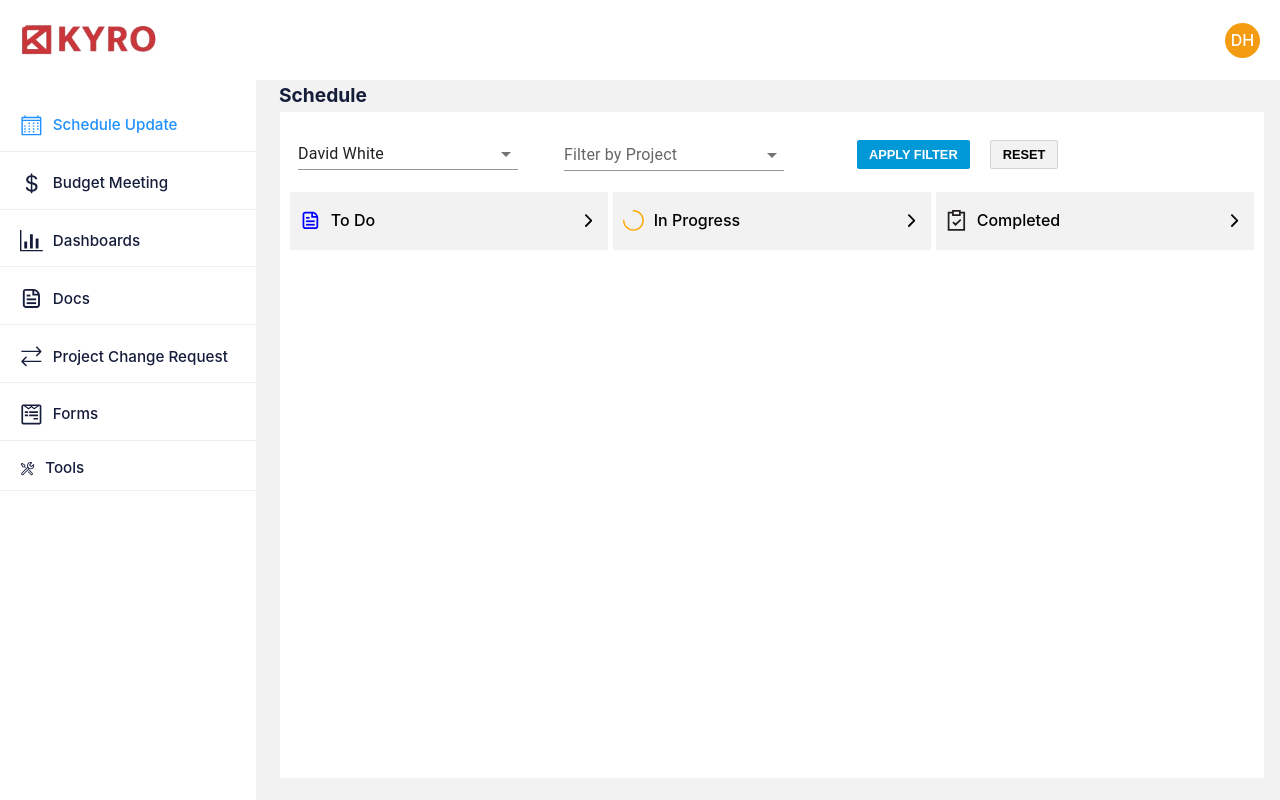
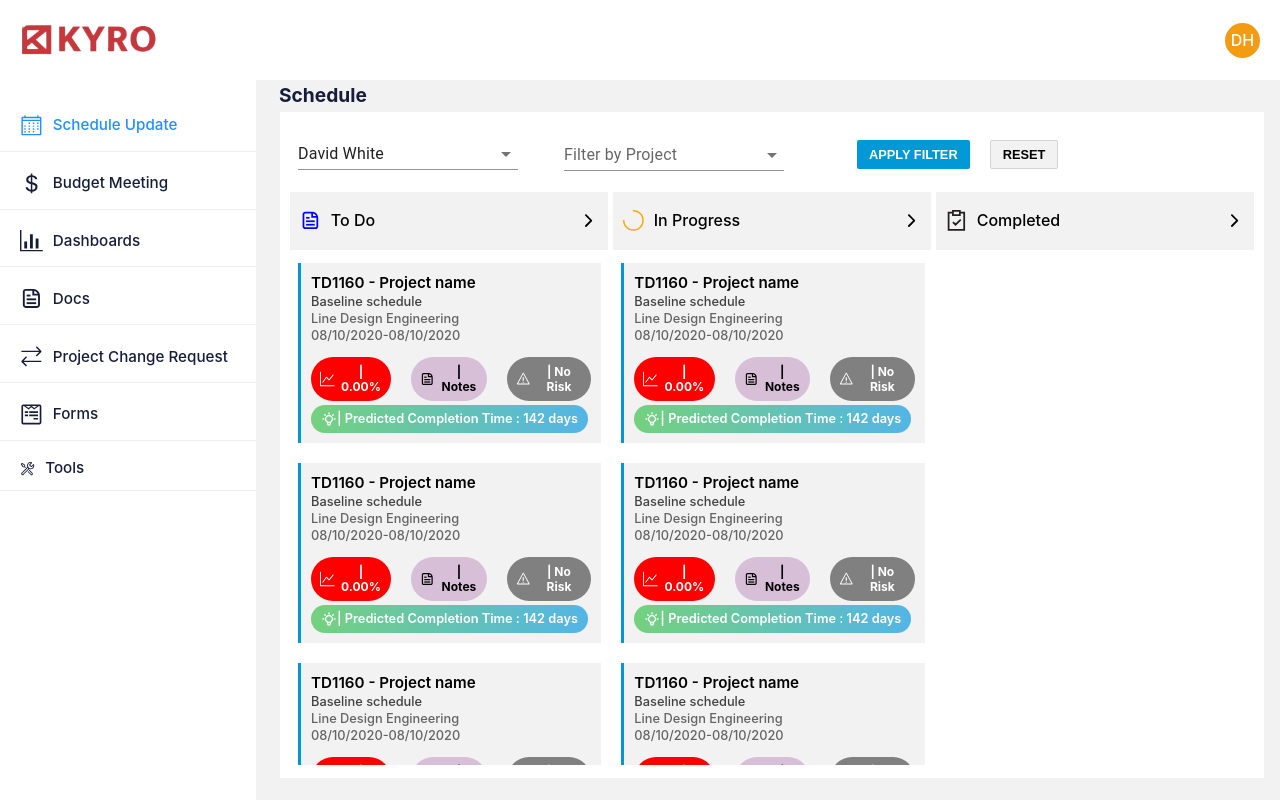
Before and after one commit to mohan2002/Kyrosaas-task, a React (Create React App) app: page / in a window 1280 px wide. Built offline with nearby package versions, Linux system fonts and the light colour scheme.

Commit message:
Dashboard ui finished

```diff
--- /dev/null
+++ b/src/Component/DataCards.js
@@ -0,0 +1,45 @@
+import React from 'react'
+import "./Styles/Datacard.css"
+import {CgFileDocument} from "react-icons/cg"
+import {VscWarning} from "react-icons/vsc"
+import {BsGraphUp} from "react-icons/bs"
+import {HiOutlineLightBulb} from "react-icons/hi"
+
+function DataCards() {
+  const tempstyle = {fontSize:"1rem"};
+  return (
+    <div className='card-container'>
+        <div className='project-details'>
+            <p className='project-name'>TD1160 - Project name</p>
+            <p className='project-schedule'>Baseline schedule</p>
+            <p className='project-engineer'>Line Design Engineering</p>
+            <p className='project-date'>08/10/2020-08/10/2020</p>
+        </div>
+
+
+        <div className='project-stats'>
+            <div className='one'>
+                <BsGraphUp style={tempstyle}/>
+                <p>| 0.00%</p>
+            </div>
+            <div className='two'>
+                <CgFileDocument style={tempstyle}/>
+                <p>| Notes</p>
+            </div>
+            <div className='three'>
+                <VscWarning style={tempstyle}/>
+                <p>| No Risk</p>
+            </div>
+        </div>
+
+        <div className='project-duration'>
+            <div className='dr'>
+                <HiOutlineLightBulb style={tempstyle}/>
+                <p> | Predicted Completion Time : 142 days</p>
+            </div>
+        </div>
+    </div>
+  )
+}
+
+export default DataCards
--- a/src/Component/Datapart.js
+++ b/src/Component/Datapart.js
@@ -13,6 +13,7 @@ import {CgFileDocument} from "react-icons/cg"
 import {AiOutlineLoading3Quarters} from "react-icons/ai"
 import {GrCompliance} from "react-icons/gr"
 import {IoIosArrowForward} from "react-icons/io"
+import DataCards from './DataCards';
 
 
 
@@ -120,6 +121,20 @@ function Datapart() {
           </div>
         </section>
 
+
+
+        <section className='section-datas'>
+              <DataCards/>
+              <DataCards/>
+              <DataCards/>
+              <DataCards/>
+              <DataCards/>
+              <DataCards/>
+              <DataCards/>
+              <DataCards/>
+              <DataCards/>
+              <DataCards/>
+        </section>
       </div>
     </div>
   )
--- /dev/null
+++ b/src/Component/Styles/Datacard.css
@@ -0,0 +1,95 @@
+.card-container{
+    width: 32%;
+    height: 180px;
+    background-color: #F2F2F2;
+    display: flex;
+    flex-direction: column;
+    padding: 10px;
+    border-left: 3px solid #0098D6;
+}
+
+.project-details{
+    height: 60%;
+    width: 100%;
+    display: flex;
+    flex-direction: column;
+    gap: 2px;
+}
+
+
+
+.project-name{
+    font-size: 0.95rem;
+    font-weight: 600;
+}
+
+.project-schedule{
+    font-size: 0.8rem;
+    font-weight: 500;
+    color: rgb(66, 64, 64);
+}
+.project-engineer,.project-date{
+    font-size: 0.8rem;
+    font-weight: 500;
+    color: rgba(63, 61, 61, 0.788);
+}
+
+
+
+.project-stats{
+    height: 20%;
+    width: 100%;
+    display: flex;
+    flex-direction: row;
+    align-items: center;
+    gap: 20px;
+}
+
+.one,.two,.three{
+    padding: 7px 9px;
+    border-radius: 100px;
+    font-size: 0.75rem;
+    font-weight: 700;
+    display: flex;
+    flex-direction: row;
+    align-items: center;
+    text-align: center;
+    gap: 5px;
+    color: white;
+}
+
+
+.one{
+    background-color: red;
+}
+.two{
+    background-color: thistle;
+    color:black
+}
+
+.three{
+    background-color: gray;
+}
+
+
+.project-duration{
+    height: 25%;
+    width: 100%;
+    display: flex;
+    flex-direction: row;
+    align-items: center;
+}
+
+.dr{
+    font-size: 0.8rem;
+    font-weight: 600;
+    background: linear-gradient(90deg, #74D17E 0%, #53B5E7 100%);
+    color: white;
+    border-radius: 20px;
+    text-align: center;
+    display: flex;
+    flex-direction: row;
+    align-items: center;
+    padding: 6px 10px;
+    margin-top: 10px;
+}
--- a/src/Component/Styles/Datapart.css
+++ b/src/Component/Styles/Datapart.css
@@ -3,6 +3,8 @@
     width: 100%;
     padding: 20px;
     margin: 0px;
+    overflow-y: hidden;
+    overflow-x: hidden;
 }
 
 .schedule{
@@ -61,6 +63,7 @@
     border-radius: 2px;
     font-size: 0.8rem;
     font-weight: 600;
+    cursor: pointer;
 }
 .reset{
     color: black;
@@ -85,6 +88,7 @@
     padding: 10px;
     font-weight: 500;
     justify-content: space-between;
+    cursor: pointer;
 }
 
 
@@ -93,3 +97,22 @@
     flex-direction: row;
     gap: 10px;
 }
+
+.section-datas{
+    height: 79%;
+    width: 100%;
+    display: flex;
+    flex-direction: row;
+    flex-wrap: wrap;
+    gap: 20px;
+    padding: 8px;
+    overflow-y: scroll;
+}
+
+.section-datas::-webkit-scrollbar {
+    width: 10px;
+  }
+
+.section-datas::-webkit-scrollbar-track {
+    background: #f1f1f1;
+  }
```
